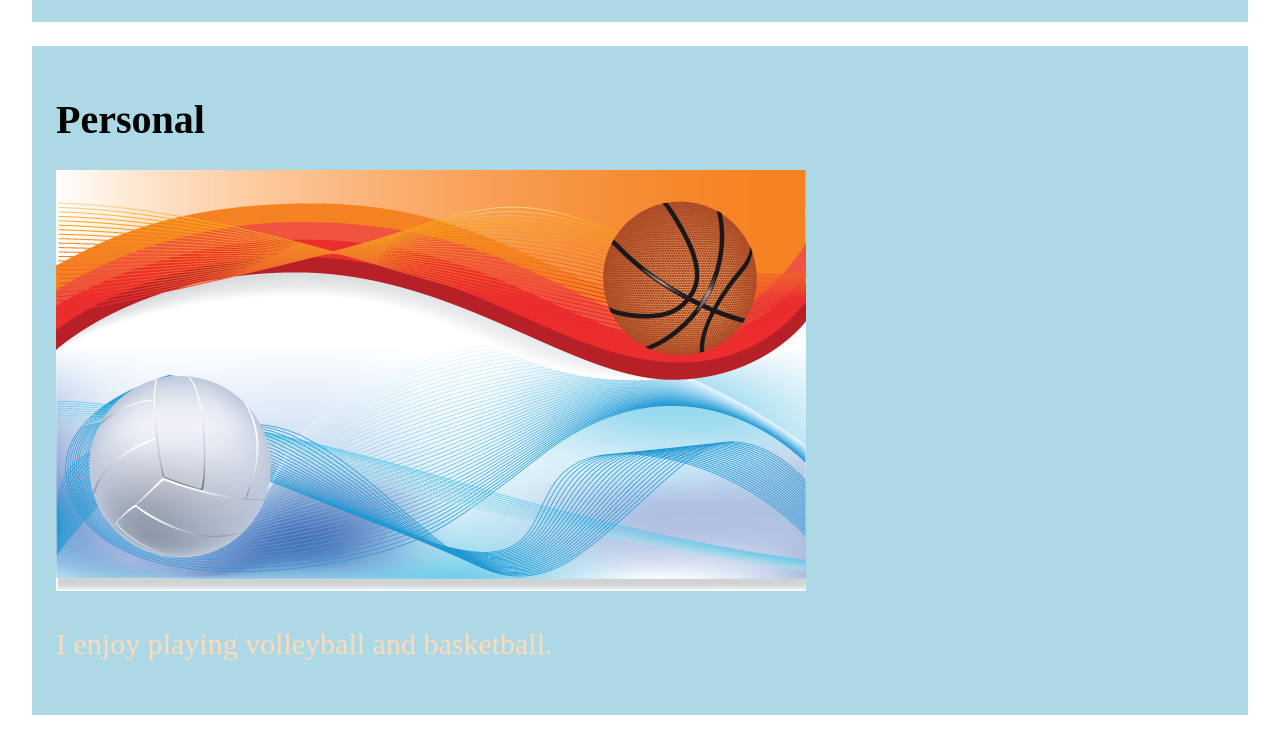
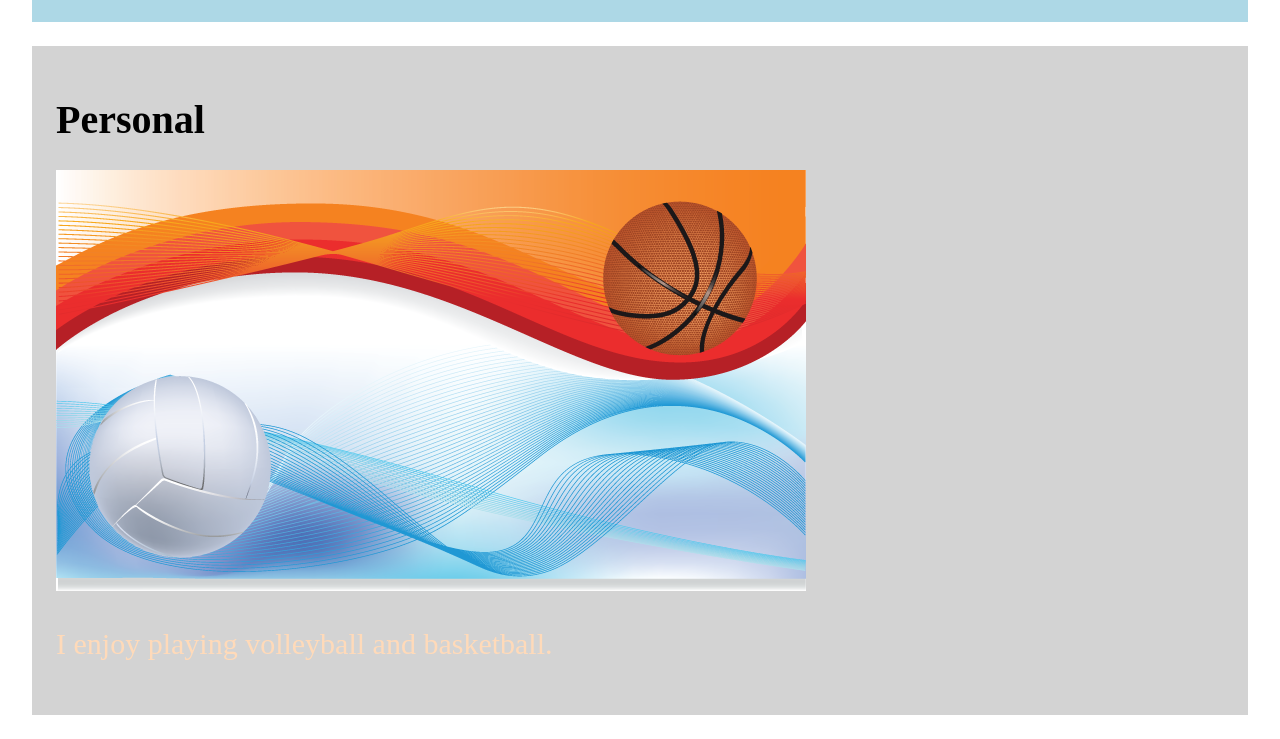
Before and after one commit to JustinGao23/JustinGao23.github.io, a plain HTML site: page index.html in a window 1280 px wide. Shown: the part 957-1696 px from the top of the page. Drawn offline with Linux system fonts and the light colour scheme.

Commit message:
Updated div

```diff
--- a/index.html
+++ b/index.html
@@ -7,13 +7,13 @@
     <link rel= "stylesheet" href = "stylesheet.css" >
 </head>
 <body>
-    <div class = "wrapper">
+    <div class = "professional">
         <h1 class = "header">Professional</h1>
         <img class = "img-headshot" src="Headshot.jpeg" alt = "professional headshot">
 
         <a class = "link" href = "https://www.linkedin.com/in/justin-gao-627a591b5/">Visit my LinkedIn page.</a>
     </div>
-    <div class = "wrapper">
+    <div class = "personal">
         <h1 class = "header">Personal</h1>
         <img src = "sports.png" alt = "basketball and volleyball">
         <p id="text">I enjoy playing volleyball and basketball.</p>
--- a/stylesheet.css
+++ b/stylesheet.css
@@ -1,8 +1,15 @@
 body{
     font-size: 24px;
 }
-.wrapper {
+.professional {
     background: lightblue;
+
+    margin: 24px;
+
+    padding: 24px;
+}
+.personal {
+    background: lightgray;
 
     margin: 24px;
 
```
